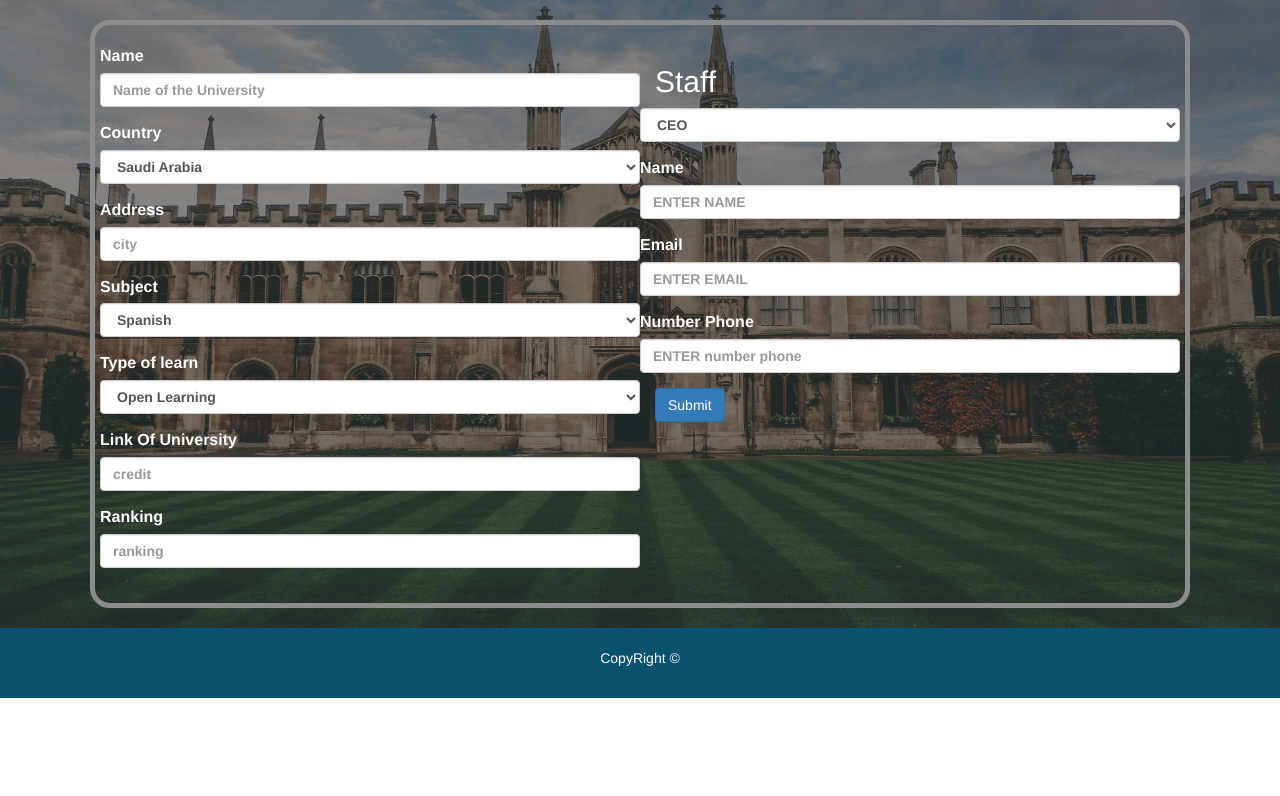
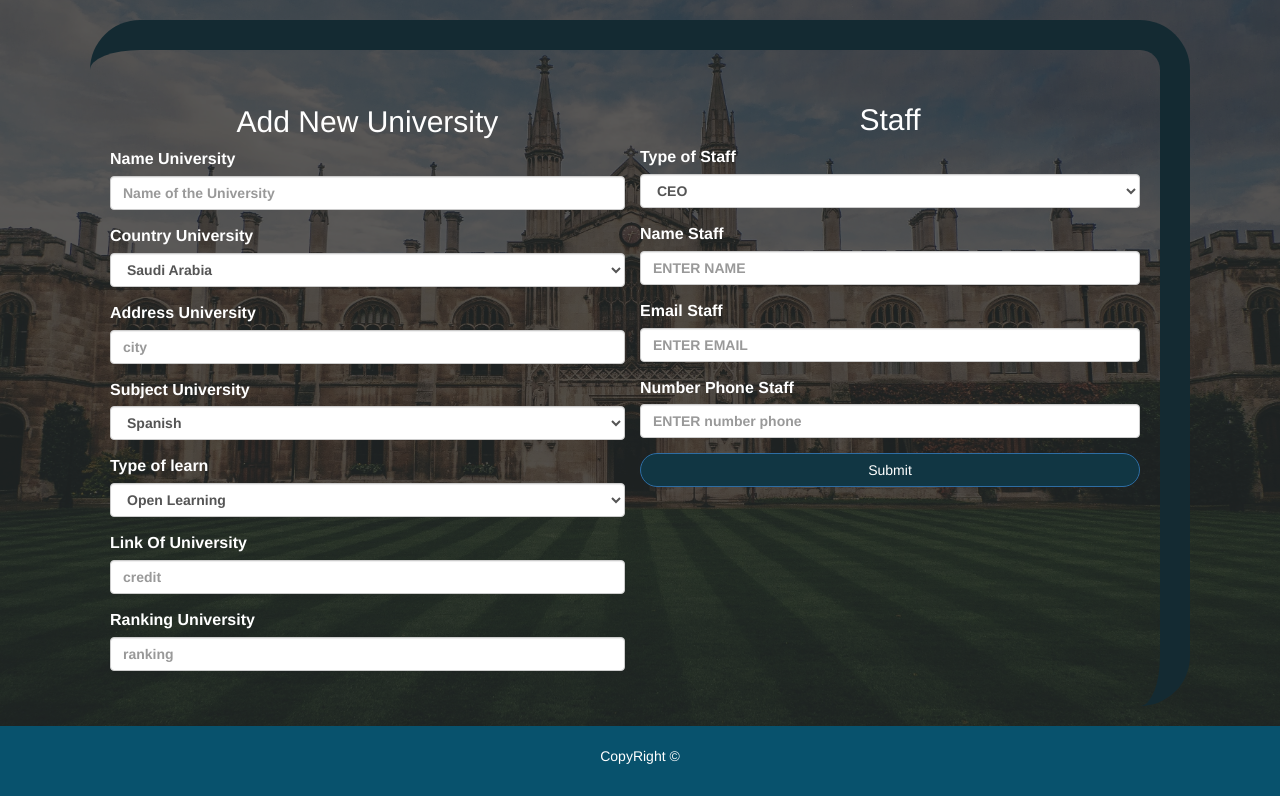
Before and after one commit to ryroo1995/khotak, a PHP site: page /uq.php in a window 1280 px wide. Shown: the part 73-869 px from the top of the page. Before the commit the page ends 771 px from the top, so only its background shows below. Run offline with PHP 8.4, Linux system fonts and the light colour scheme; data comes from the database, SQL or seed files in the repository.

Commit message:
update7Decemper

```diff
--- a/project/css/fpsyle.css
+++ b/project/css/fpsyle.css
@@ -259,10 +259,12 @@
     color: #ffff;
     font-size: 16px;
     font-weight: bolder;
-    border: 5px solid #ffffff;
+    border: 30px solid #08526d;
+    border-left: none;
+    border-bottom: none;
     margin-top: 10px;
-    border-radius: 20px;
-    margin: 20px;
+    border-radius: 50px;
+    margin: 20px
 }
 
 .Tators input {
@@ -403,6 +405,21 @@ padding: 20px;
 }
 
 /**********************************************************/
-.contents{
-    background-color: #2c3e50;
+.contentss{
+    background-color: #122329;
 }
+.contentg .overflow{
+    background-color: rgba(26, 26, 26, 0.7);
+}
+.content  .btn-primary,
+.contentss  .btn-primary{
+        width: 100%;
+    background-color: #113643;
+    border-radius: 20px;
+}
+.ceo,.ceo2{
+    margin: 15px;
+}
+.ceo h2{
+            margin-top: 18px;
+}
--- a/project/uq.php
+++ b/project/uq.php
@@ -164,20 +164,22 @@ if(empty($formError)){
 
 <!-------------------------------------------------------------------------------------------------------------------------------------->
 
-<div class="content ">
+<div class="content contentg ">
      <div class="overflow"></div>
     <div class="container">
         <form class="form-horizontal" action="<?php echo $_SERVER['PHP_SELF']?>" method="post" enctype="multipart/form-data">
    <div class="forms-section">
 <div class="row">
-    <div class="col-sm-6">
+<div class="ceo2">
 
+        <div class="col-sm-6">
+<h2 class="text-center">Add New University</h2>
   <div class="form-group">
-    <label for="exampleInputEmail1">Name</label>
+    <label for="exampleInputEmail1">Name University </label>
     <input type="text" name="Name" class="form-control" id="exampleInputEmail1" placeholder="Name of the University" required>
   </div>
   <div class="form-group">
-    <label for="exampleInputEmail1">Country</label>
+    <label for="exampleInputEmail1">Country University</label>
  <select id="country" name="country" class="form-control">
                 <option value="Afghanistan">Afghanistan</option>
                 <option value="Åland Islands">Åland Islands</option>
@@ -426,11 +428,11 @@ if(empty($formError)){
             </select>
   </div>
        <div class="form-group">
-    <label for="exampleInputEmail1">Address</label>
+    <label for="exampleInputEmail1">Address University</label>
     <input type="text" name="address" required class="form-control" id="exampleInputEmail1" placeholder="city">
   </div>
              <div class="form-group">
-    <label for="exampleInputEmail1">Subject</label>
+    <label for="exampleInputEmail1">Subject University</label>
     <select class="form-control" name="subject">
  <?php
             $stmtt=$con->prepare("select * FROM subject");
@@ -460,15 +462,16 @@ if(empty($formError)){
     <input type="text" name="link" required class="form-control" id="exampleInputEmail1" placeholder="credit" >
   </div>
                 <div class="form-group">
-    <label for="exampleInputEmail1">Ranking</label>
+    <label for="exampleInputEmail1">Ranking University</label>
     <input type="number" name="rank" required class="form-control" id="exampleInputEmail1" placeholder="ranking">
   </div>
 
 
     </div>
+    </div>
 
 
-    <!--------------------------form two--------------------------------------------------->
+    <!--------------------------end form two--------------------------------------------------->
 
 
     <div class="col-md-6">
@@ -476,8 +479,9 @@ if(empty($formError)){
            <!-------------------------------------------------------------------------->
         <div class="ceo">
 
-                <h2>Staff</h2>
+                <h2 class="text-center">Staff</h2>
         <div class="form-group">
+            <label for="exampleInputEmail1">Type of Staff </label>
            <select id="position" name="position" class="form-control">
                 <option value="CEO">CEO</option>
                 <option value="VICE">VICE CHAIRE</option>
@@ -487,22 +491,22 @@ if(empty($formError)){
 
         </div>
 <div class="form-group">
-    <label>Name</label>
+    <label>Name Staff</label>
     <input name="names" type="text" class="form-control" id="name-ceo" placeholder="ENTER NAME" required>
   </div>
                    <div class="form-group">
-    <label>Email</label>
+    <label>Email Staff</label>
     <input name="email" type="text" class="form-control" id="email-ceo" placeholder="ENTER EMAIL" required>
   </div>
                    <div class="form-group">
-    <label>Number Phone</label>
+    <label>Number Phone Staff</label>
     <input name="number" type="number" min="10"  class="form-control" id="number-ceo" placeholder="ENTER number phone" required>
   </div>
 
         </div>
 
 
-         <button type="submit" class="btn btn-primary">Submit</button>
+         <button type="submit" class="btn btn-primary text-center ">Submit</button>
 
 
     </div>
```
Also changed, not shown: project/searching.php (+7 -7 lines).
